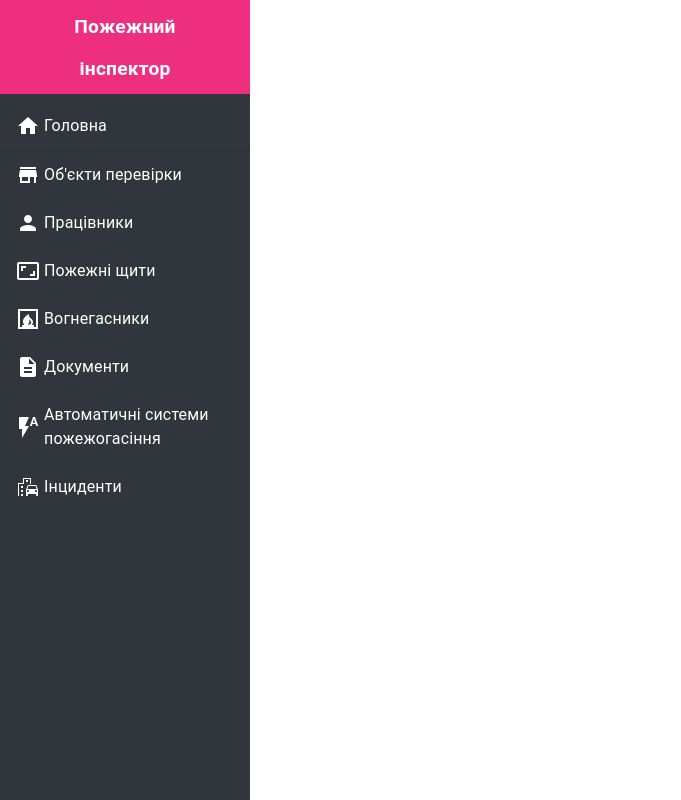
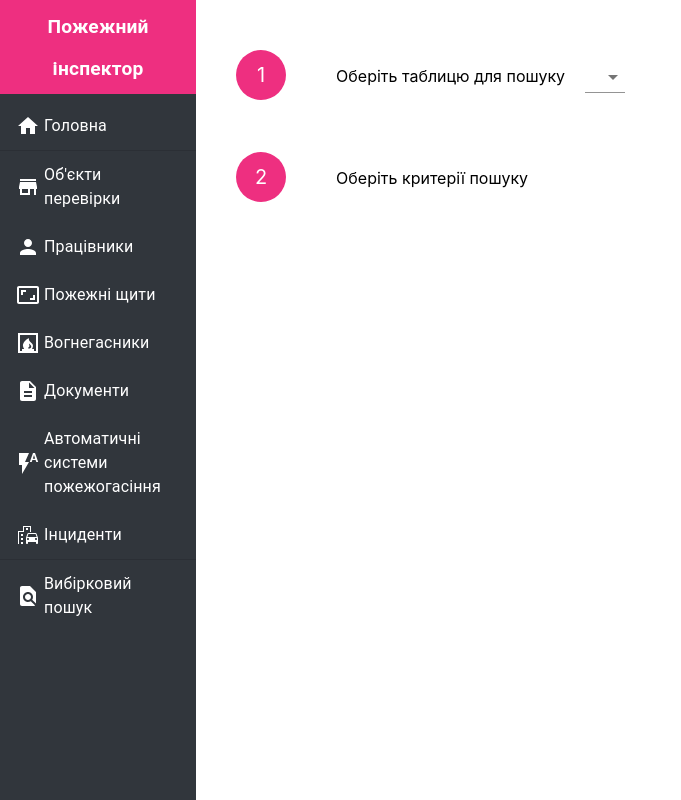
Before and after one commit to AlexanderKaplunsky/fire_inspector_app, a React (Create React App) app: page /custom_search in a window 1280 px wide. Shown: the whole page, without its empty margins (0-681 px from the left). Built offline with nearby package versions, Linux system fonts and the light colour scheme.

Commit message:
add custom search

```diff
--- a/src/Components/Navbar/Navbar.js
+++ b/src/Components/Navbar/Navbar.js
@@ -8,6 +8,7 @@ import FireplaceIcon from '@material-ui/icons/Fireplace';
 import DescriptionIcon from '@material-ui/icons/Description';
 import FlashAutoIcon from '@material-ui/icons/FlashAuto';
 import EmojiTransportationIcon from '@material-ui/icons/EmojiTransportation';
+import FindInPageIcon from '@material-ui/icons/FindInPage';
 import List from '@material-ui/core/List';
 import ListItem from '@material-ui/core/ListItem';
 import ListItemText from '@material-ui/core/ListItemText';
@@ -83,12 +84,19 @@ const Navbar = () => {
           </ListItem>
         </Link>
         <Link to="/incidents">
-          <ListItem button key={`incidents`}>
+          <ListItem button key={`incidents`} divider>
             <EmojiTransportationIcon htmlColor={'white'} />
             <ListItemText
               primary={`Інциденти`}
               className={'navbar-control-text'}
             />
+          </ListItem>
+        </Link>
+        <Link to="/custom_search">
+          <ListItem button key={`custom_search`}>
+            <FindInPageIcon htmlColor={'white'}/>
+            <ListItemText primary={`Вибірковий пошук`}
+            className={'navbar-control-text'} />
           </ListItem>
         </Link>
       </List>
--- /dev/null
+++ b/src/Pages/CustomSearch/CustomSearch.css
@@ -0,0 +1,34 @@
+.first-step-wrapper {
+    display: flex;
+    flex-direction: row;
+    align-items: baseline;
+    margin-bottom: 50px;
+}
+
+.step-text {
+    margin-right: 20px;
+}
+
+.search-container {
+    margin-top: 50px;
+    display: flex;
+    /*height: 100%;*/
+    width: 100%;
+    flex-direction: column;
+    justify-content: flex-start;
+    padding: 0 40px;
+    /*margin-left: 240px;*/
+  }
+
+.step-number {
+    display: flex;
+    justify-content: center;
+    align-items: center;
+    width: 50px;
+    height: 50px;
+    border-radius: 50%;
+    background-color: #ee2f80;
+    color: white;
+    font-size: 20px;
+    margin-right: 50px;
+}
--- /dev/null
+++ b/src/Pages/CustomSearch/CustomSearch.js
@@ -0,0 +1,205 @@
+import React from 'react';
+import { connect } from 'react-redux';
+import { makeStyles } from '@material-ui/core/styles';
+import Select from '@material-ui/core/Select';
+import MenuItem from '@material-ui/core/MenuItem';
+import Button from '@material-ui/core/Button';
+import './CustomSearch.css'
+import { TextField } from '@material-ui/core';
+
+const CustomSearch = () => {
+const classes = useStyles();
+  const [selectedTable, setSelectedTable] = React.useState('');
+  const [open, setOpen] = React.useState(false);
+
+  const handleChangeTableSelection = (event) => {
+    setSelectedTable(event.target.value);
+  };
+
+  const handleCloseTableSelection = () => {
+    setOpen(false);
+  };
+
+  const handleOpenTableSelection = () => {
+    setOpen(true);
+  };
+
+  const renderTableSelection = () => {
+    return (
+      <Select
+      labelId="demo-controlled-open-select-label"
+      id="demo-controlled-open-select"
+      open={open}
+      onClose={handleCloseTableSelection}
+      onOpen={handleOpenTableSelection}
+      value={selectedTable}
+      onChange={handleChangeTableSelection}
+      >
+      <MenuItem value="">
+          <em>Оберіть таблицю для пошуку</em>
+      </MenuItem>
+      <MenuItem value={'automatic_extinguishing'}>Автоматичні системи пожежогасіння</MenuItem>
+      <MenuItem value={"documents"}>Документи</MenuItem>
+      <MenuItem value={"extinguishers"}>Вогнегасники</MenuItem>
+      <MenuItem value={"fire_shield"}>Пожежні щити</MenuItem>
+      <MenuItem value={"incidents"}>Інциденти</MenuItem>
+      <MenuItem value={"personal"}>Працівники</MenuItem>
+      <MenuItem value={"object_review"}>Об'єкти перевірки</MenuItem>
+      </Select>
+    )
+  }
+
+  const renderSearchFields = () => {
+    if(selectedTable === "automatic_extinguishing"){
+      return(
+        <div>
+          <TextField
+          id="standard-read-only-input"
+          label="Read Only"
+          defaultValue="Hello World"
+          InputProps={{
+            readOnly: true,
+          }}
+        />
+        </div>
+      )
+    }
+  }
+
+    return(
+        <div className="search-container">
+            <div className="first-step-wrapper">
+                <div className="step-number">
+                    1
+                </div>
+                <p className='step-text'>
+                Оберіть таблицю для пошуку
+                </p>
+                {renderTableSelection()}
+            </div>
+            <div className="first-step-wrapper">
+            <div className="step-number">
+                    2
+                </div>
+                <p className='step-text'>
+                Оберіть критерії пошуку
+                </p>
+                {renderSearchFields()}
+            </div>
+        </div>
+    )
+}
+
+const defineColumns = (selectedTable) => {
+  let renderFields = []
+  switch(selectedTable){
+    case 'automatic_extinguishing':
+    renderFields = [
+      { title: 'Тип системо пожежогасіння', field: 'extinguishing_type' },
+      {
+        title: 'Площа покриття',
+        field: 'area',
+        type: 'number',
+      },
+      {
+        title: 'Сертифікуючий орган',
+        field: 'certification_authority',
+      },
+      {
+        title: 'Встановлювач',
+        field: 'installer',
+      },
+    ]
+    break;
+    case 'documents':
+    renderFields = [
+      { title: 'ПІБ учасника договору', field: 'document_parties_names' },
+      {
+        title: 'Дата оформлення документу',
+        field: 'document_creating_date',
+        type: 'date',
+      },
+      { title: 'Тип документу', field: 'document_type' },
+      { title: 'Строк дії документу', field: 'document_validity' },
+    ]
+    break;
+    case "extinguishers":
+    renderFields = [
+      { title: 'Номер партії', field: 'batch_number' },
+      {
+        title: 'Країна виробник',
+        field: 'producing_country',
+      },
+      { title: 'Рік виробництва', field: 'production_year', type: 'number' },
+      { title: 'Тип наповнення', field: 'filling_type' },
+      { title: "Об'єм", field: 'bulk', type: 'number' },
+    ]
+    case "fire_shield":
+    renderFields = [
+      { title: 'Кількість відер', field: 'buckets_number' },
+      {
+        title: 'Дата перевірки пожежного щита',
+        field: 'shield_verification_date',
+        type: 'date',
+      },
+      {
+        title: 'Кількість інструментів',
+        field: 'instruments_amount',
+        type: 'number',
+      },
+      {
+        title: 'Кількість гасильних речовин',
+        field: 'extinguishing_material_volume',
+      },
+      { title: 'Клас щита', field: 'shield_class' },
+    ]
+    case "incidents":
+    renderFields = [
+      { title: 'Адреса інциденту', field: 'incident_address' },
+      {
+        title: 'Відсоток пошкодження будівлі',
+        field: 'building_damage_percentage',
+      },
+      { title: 'Збитки', field: 'losses' },
+      { title: 'Кількість постраждалих', field: 'victims_number', type: 'number' },
+      { title: 'Дата інциденту', field: 'incident_date', type: 'date' },
+      { title: 'Причина', field: 'reason' },
+    ]
+    case 'personal':
+    renderFields = [
+      { title: 'ПІБ працівника', field: 'employee_name' },
+      {
+        title: 'Ознайомленість з протипожежними діями',
+        field: 'fire_fighting_familiarity',
+        type: 'boolean',
+      },
+      { title: 'Рівень знання надання першої допомоги', field: 'first_aid_level' },
+      { title: 'Досвід роботи', field: 'work_experience' },
+    ]
+    case 'object_review':
+    renderFields = [
+      { title: "Власник об'єкта", field: 'object_owner' },
+      { title: 'Тип закладу', field: 'institution_type' },
+      { title: 'Кількість робітників', field: 'worker_amount' },
+      { title: 'Коментар', field: 'comment' },
+      { title: 'Місто', field: 'city' },
+      { title: 'Адреса', field: 'address' },
+      { title: 'Дата перевірки', field: 'review_date', type: 'date' },
+      { title: 'Статус перевірки', field: 'review_status' },
+    ]
+  }
+  return renderFields;
+}
+
+const useStyles = makeStyles((theme) => ({
+    button: {
+      display: 'block',
+      marginTop: theme.spacing(2),
+    },
+    formControl: {
+      margin: theme.spacing(1),
+      minWidth: 120,
+    },
+  }));
+
+export default CustomSearch;
--- a/src/Pages/index.js
+++ b/src/Pages/index.js
@@ -6,6 +6,7 @@ import Extinguishers from './Extinguishers/Extinguishers';
 import Documents from './Documents/Documents';
 import AutomaticExtinguishers from './AutomaticExtinguishers/AutomaticExtinguishers';
 import Home from './Home/Home';
+import CustomSearch from './CustomSearch/CustomSearch';
 
 export {
   ObjectReview,
@@ -16,4 +17,5 @@ export {
   Documents,
   AutomaticExtinguishers,
   Home,
+  CustomSearch,
 };
--- a/src/router/index.js
+++ b/src/router/index.js
@@ -8,7 +8,8 @@ import {
   Extinguishers,
   Documents,
   AutomaticExtinguishers,
-  Home
+  Home,
+  CustomSearch,
 } from '../Pages';
 
 const NavbarRouter = () => {
@@ -38,6 +39,9 @@ const NavbarRouter = () => {
       <Route path="/automatic_extinguishing">
         <AutomaticExtinguishers />
       </Route>
+      <Route path="/custom_search">
+        <CustomSearch />
+      </Route>
     </Switch>
   );
 };
```
